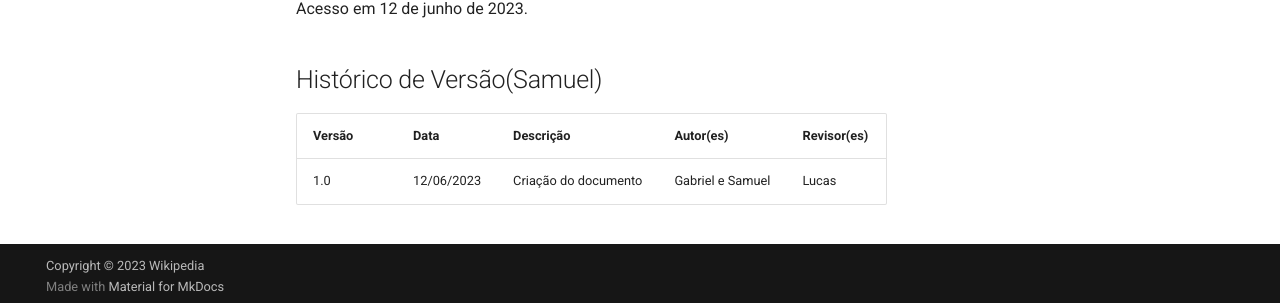
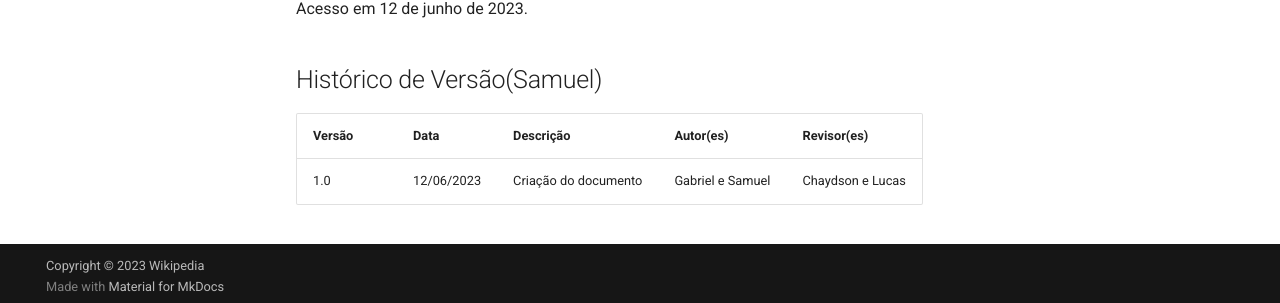
Before and after one commit to Interacao-Humano-Computador/2023.1-Wikipedia, an MkDocs documentation site: the page built from docs/design-avaliacao-desenvolvimento/nivel2/prototipoDePapel/relatoDosResultados.md, in a window 1280 px wide and 900 px high, scrolled down 8720 px. Shown: the part 591-894 px from the top of the window. Built offline with MkDocs 1.6.1 and Material for MkDocs 9.7.7, drawn with Linux system fonts in a browser that asks for light colours; comment, search, counter and statistics services are not loaded.

```diff
--- a/docs/design-avaliacao-desenvolvimento/nivel2/prototipoDePapel/relatoDosResultados.md
+++ b/docs/design-avaliacao-desenvolvimento/nivel2/prototipoDePapel/relatoDosResultados.md
@@ -175,6 +175,6 @@ Lichess. Disponível em: https://interacao-humano-computador.github.io/2022.2-Li
 
 ## Histórico de Versão(Samuel)
 
-| Versão | Data       | Descrição            | Autor(es)        | Revisor(es) |
-| ------- | ---------- | ---------------------- | ---------------- | ----------- |
-| 1.0     | 12/06/2023 | Criação do documento | Gabriel e Samuel | Lucas       |
+| Versão | Data       | Descrição            | Autor(es)        | Revisor(es)       |
+| ------- | ---------- | ---------------------- | ---------------- | ----------------- |
+| 1.0     | 12/06/2023 | Criação do documento | Gabriel e Samuel | Chaydson e Lucas |
```
